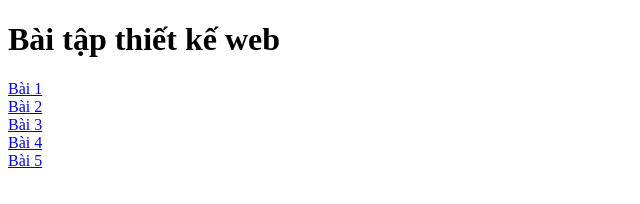
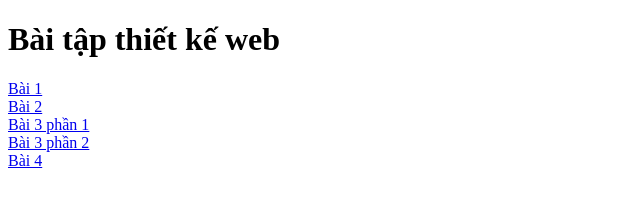
Before and after one commit to quynhquynh2006/thietkeweb5, a plain HTML site: page index.html in a window 1280 px wide. Shown: the whole page, without its empty margins (0-640 px from the left). Drawn offline with Linux system fonts and the light colour scheme.

Commit message:
Add files via upload

```diff
--- a/index.html
+++ b/index.html
@@ -8,10 +8,10 @@
     </br>
       <a href="https://quynhquynh2006.github.io/bai12/">Bài 2</a>
     </br>
-      <a href="https://quynhquynh2006.github.io/bai13/">Bài 3</a>
+      <a href="https://quynhquynh2006.github.io/bai13/">Bài 3 phần 1</a>
     </br>
+      <a href="https://quynhquynh2006.github.io/b3p1/">Bài 3 phần 2</a>
+  </br>
       <a href="https://quynhquynh2006.github.io/bai14/">Bài 4</a>
-  </br>
-      <a href="https://quynhquynh2006.github.io/bai5/">Bài 5</a>
     </body>
 </html>
```
